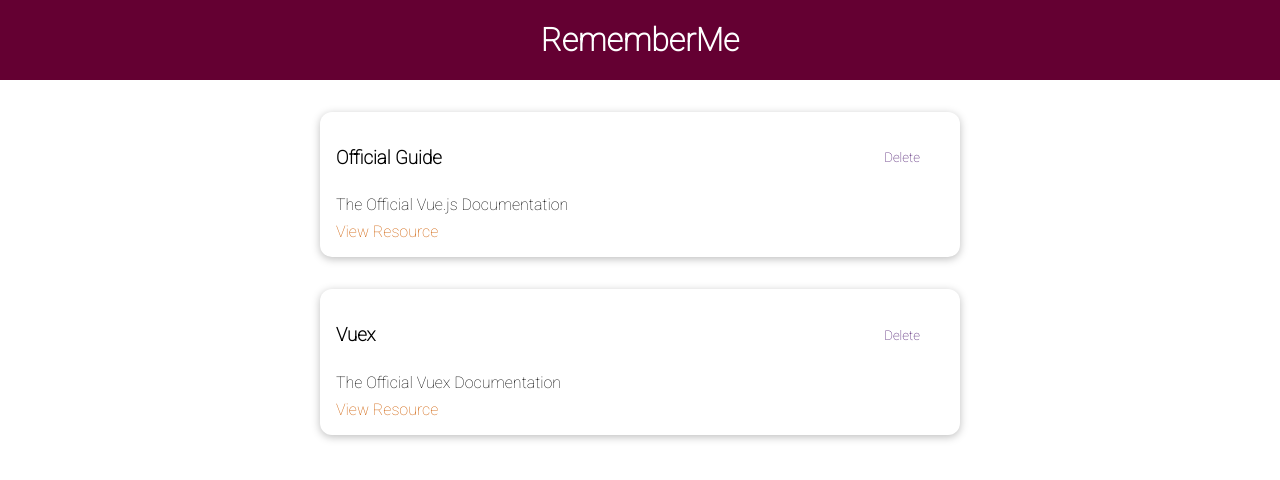
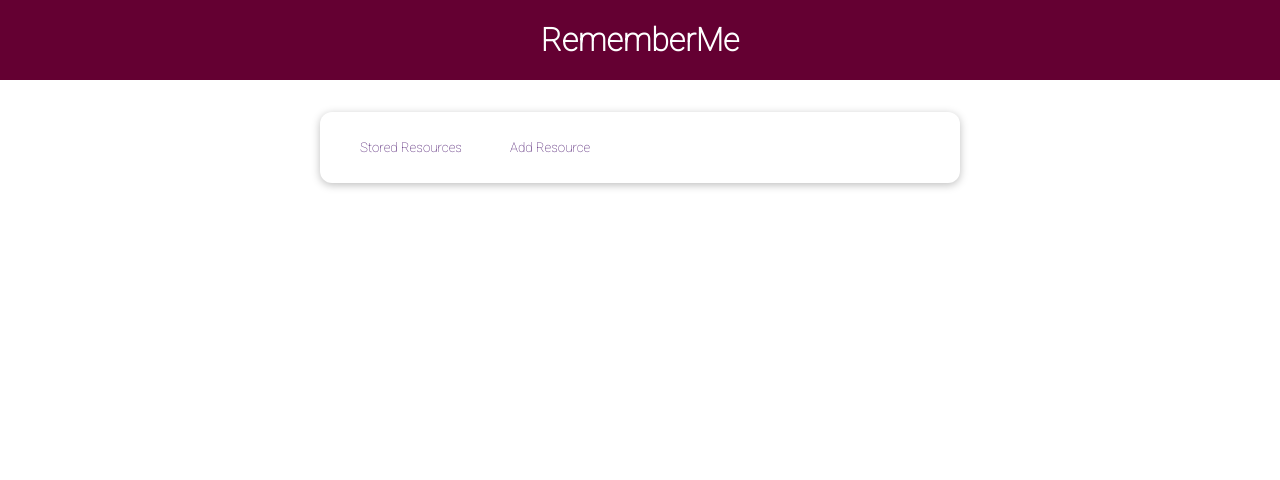
Before and after one commit to Arup-paul/learning-resource-app-vue, a Vue app: page / in a window 1280 px wide. Shown: the top 480 px of the page. Built offline with nearby package versions, Linux system fonts and the light colour scheme.

Commit message:
some change for  dynamically component

```diff
--- a/src/App.vue
+++ b/src/App.vue
@@ -1,36 +1,21 @@
 <template>
-<the-header title="RememberMe"></the-header>
-   <stored-resource :resources="storedResources"></stored-resource>
+  <the-header title="RememberMe"></the-header>
+  <the-resources></the-resources>
 </template>
 
 <script>
-import storedResource from './components/Resource/StoredResource.vue';
+
 import TheHeader from './components/layouts/TheHeader.vue'
+import TheResources from './components/Resource/TheResources.vue'
 
 
 export default {
   name: 'App',
   components:{
-     storedResource,TheHeader
+     TheHeader,
+     TheResources
   },
-  data(){
-    return {
-      storedResources: [
-        {
-          id: 1,
-          title: 'Official Guide',
-          description:'The Official Vue.js Documentation',
-          link:'https://vuejs.org/'
-        },
-         {
-          id: 2,
-          title: 'Vuex',
-          description:'The Official Vuex Documentation',
-          link:'https://vuex.vuejs.org/'
-        }
-      ],
-    }
-  }
+
 
 }
 </script>
--- /dev/null
+++ b/src/components/Resource/AddResource.vue
@@ -0,0 +1,3 @@
+<template>
+    <h2>Add Resource</h2>
+</template>
--- a/src/components/Resource/LearningResource.vue
+++ b/src/components/Resource/LearningResource.vue
@@ -3,7 +3,7 @@
        <base-card>
          <header>
            <h3>{{title}}</h3>
-           <base-button mode="flat">Delete</base-button>
+          <base-button mode="flat">Delete</base-button>
          </header>
 
        <p>{{description}}</p>
--- a/src/components/Resource/StoredResource.vue
+++ b/src/components/Resource/StoredResource.vue
@@ -14,7 +14,7 @@
 import LearningResource from './LearningResource.vue';
 
 export default  {
-    props: ['resources'] ,
+    inject: ['resources'] ,
     components:{
         LearningResource
     }
--- /dev/null
+++ b/src/components/Resource/TheResources.vue
@@ -0,0 +1,57 @@
+<template>
+    <base-card>
+       <base-button @click="setSelectedTab('stored-resource')" :mode="storeResourceButtonMode">Stored Resources</base-button>
+       <base-button @click="setSelectedTab('add-resource')" :mode="addResourceButtonMode">Add Resource </base-button>
+    </base-card>
+
+    <component :is="selectedTab"></component>
+</template>
+
+
+<script>
+import storedResource from './StoredResource.vue';
+import AddResource from './AddResource.vue'
+
+ export default {
+     components: {
+         storedResource,AddResource
+     },
+     data() {
+         return {
+             selectedTab:'stored-resources',
+              storedResources: [
+        {
+          id: 1,
+          title: 'Official Guide',
+          description:'The Official Vue.js Documentation',
+          link:'https://vuejs.org/'
+        },
+         {
+          id: 2,
+          title: 'Vuex',
+          description:'The Official Vuex Documentation',
+          link:'https://vuex.vuejs.org/'
+        }
+      ],
+         };
+     },
+     provide() {
+         return {
+             resources: this.storedResources
+         }
+     },
+     computed: {
+       storeResourceButtonMode(){
+           return this.selectedTab === 'stored-resource' ? null : 'flat';
+       },
+       addResourceButtonMode(){
+           return this.selectedTab === 'add-resource' ? null : 'flat';
+       }
+     },
+     methods: {
+         setSelectedTab(tab) {
+             this.selectedTab = tab
+         }
+     }
+ }
+</script>
```
